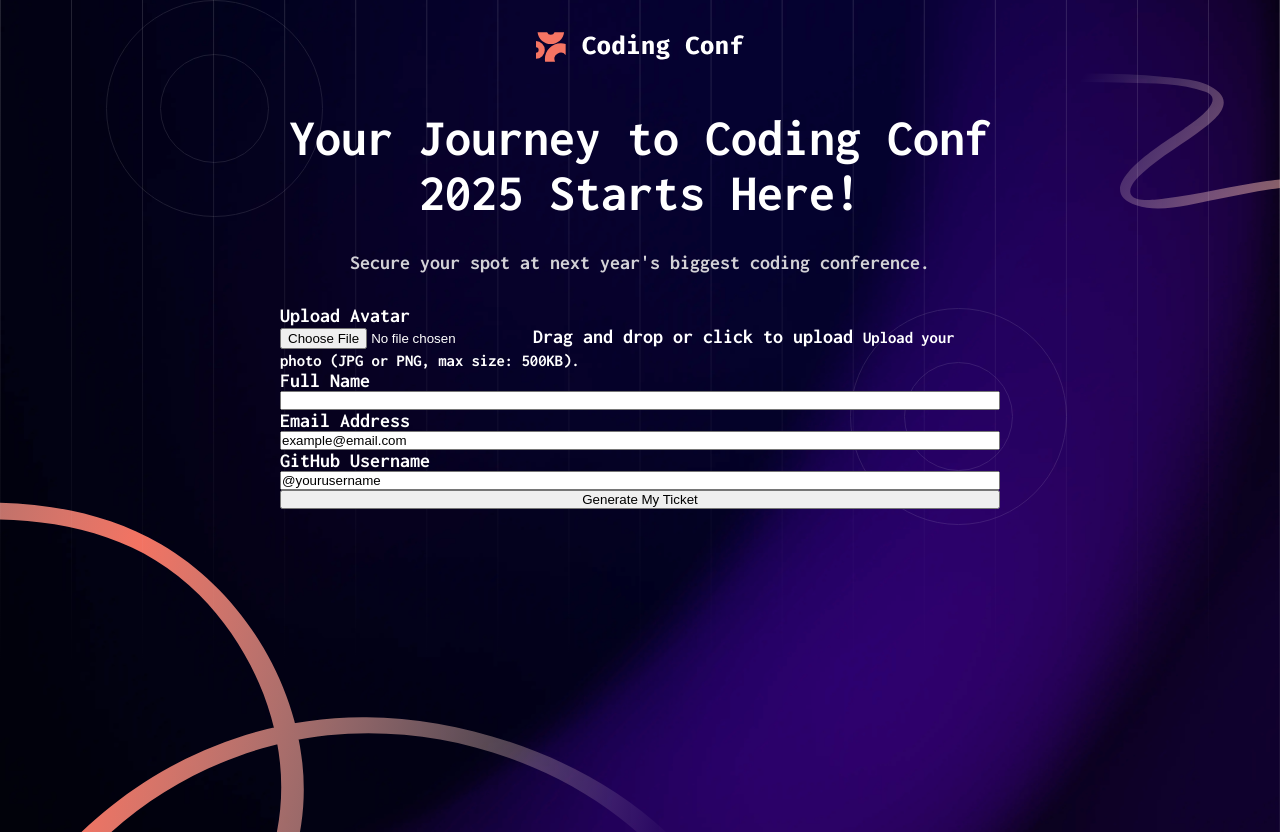
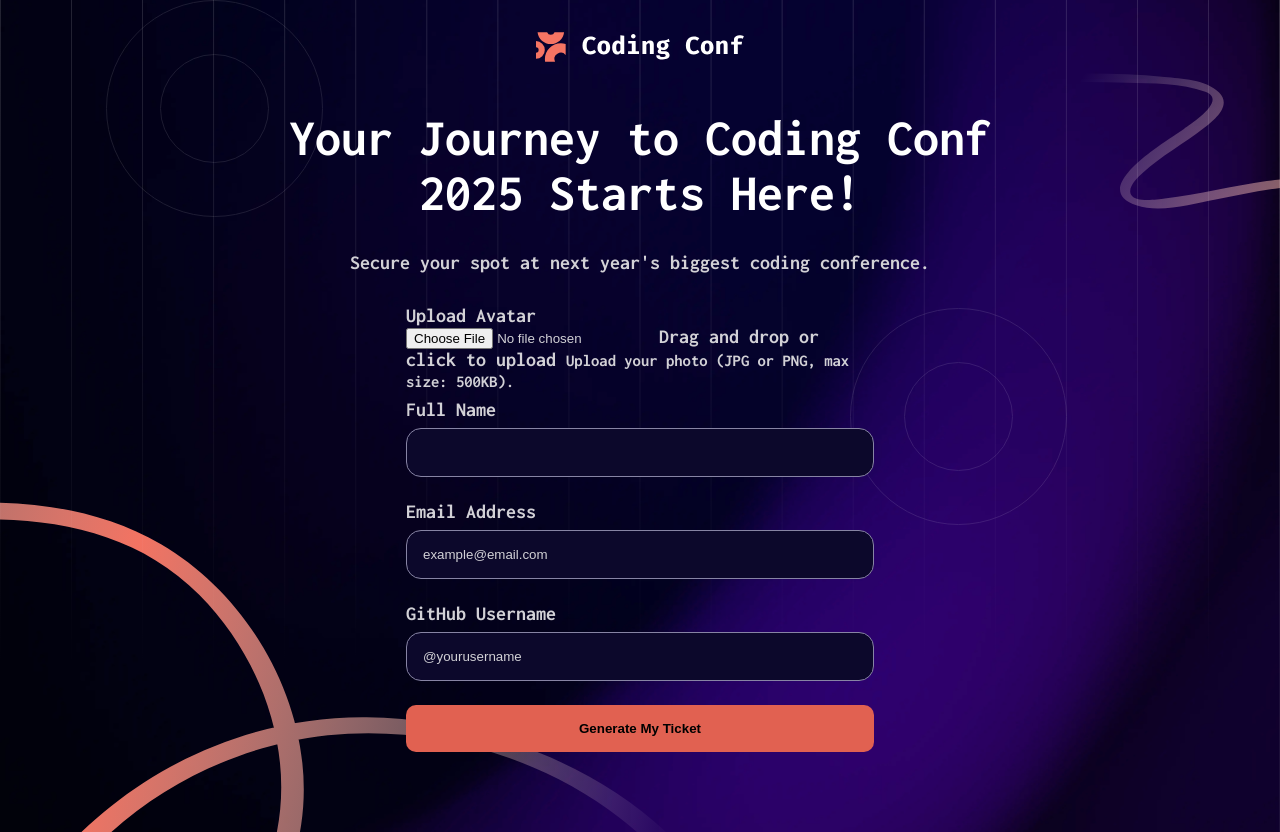
Before and after one commit to REAPERali00/Frontend-Mentor, a React (Vite) app in the folder conference-ticket/: page / in a window 1280 px wide. Built offline with nearby package versions, Linux system fonts and the light colour scheme.

Commit message:
form css added

```diff
--- a/conference-ticket/src/pages/Form/Form.css
+++ b/conference-ticket/src/pages/Form/Form.css
@@ -1,5 +1,5 @@
 .form {
-  max-width: 60%;
+  max-width: 65%;
   margin: auto;
   gap: 2rem;
 }
@@ -13,3 +13,26 @@
 .form p {
   color: var(--Neutral-300);
 }
+
+.form-form {
+  gap: 0.5rem;
+  color: var(--Neutral-300);
+  max-width: 60%;
+}
+
+.form-input {
+  background-color: var(--Neutral-900);
+  color: var(--Neutral-300);
+  padding: 1rem;
+  border-radius: 15px;
+  border: 1px solid var(--Neutral-500);
+  margin-bottom: 1rem;
+}
+
+.form-submit {
+  background-color: var(--Orange-700);
+  border: none;
+  border-radius: 10px;
+  padding: 1rem;
+  font-weight: var(--fw-large);
+}
--- a/conference-ticket/src/pages/Form/Form.tsx
+++ b/conference-ticket/src/pages/Form/Form.tsx
@@ -6,7 +6,7 @@ export default function Form() {
         Your Journey to Coding Conf 2025 Starts Here!
       </h1>
       <p>Secure your spot at next year's biggest coding conference.</p>
-      <form className="flex-col">
+      <form className="form-form flex-col">
         <div className="form-section">
           <label>Upload Avatar</label>
           <div className="upload-box">
@@ -17,12 +17,16 @@ export default function Form() {
         </div>
         {/* <HandleUpload /> */}
         <label>Full Name </label>
-        <input type="text" />
+        <input className="form-input" type="text" />
         <label>Email Address</label>
-        <input type="email" value="example@email.com" />
+        <input className="form-input" type="email" value="example@email.com" />
         <label>GitHub Username</label>
-        <input type="text" value="@yourusername" />
-        <input type="submit" value="Generate My Ticket" />
+        <input className="form-input" type="text" value="@yourusername" />
+        <input
+          className="form-submit"
+          type="submit"
+          value="Generate My Ticket"
+        />
       </form>
     </section>
   );
```
